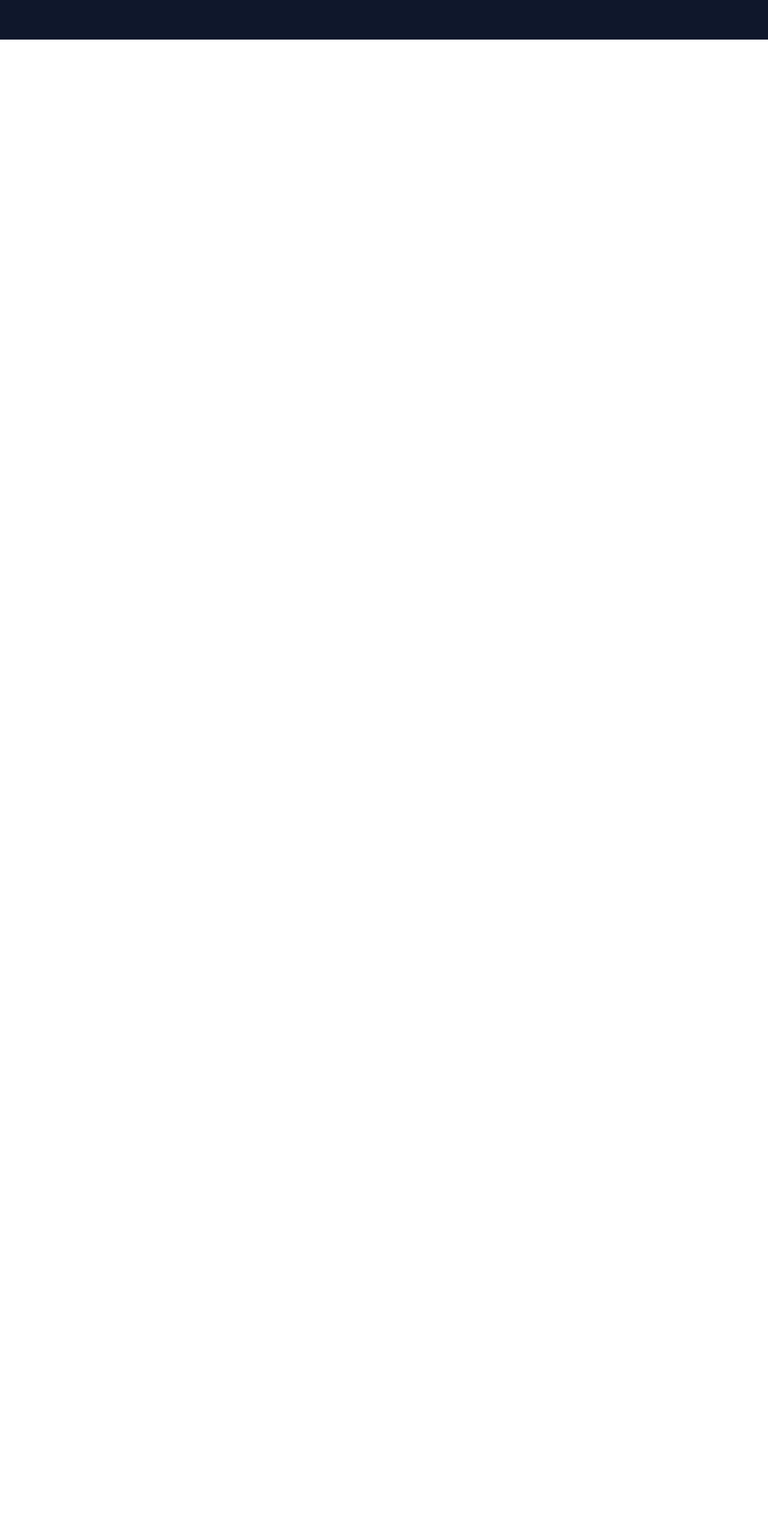
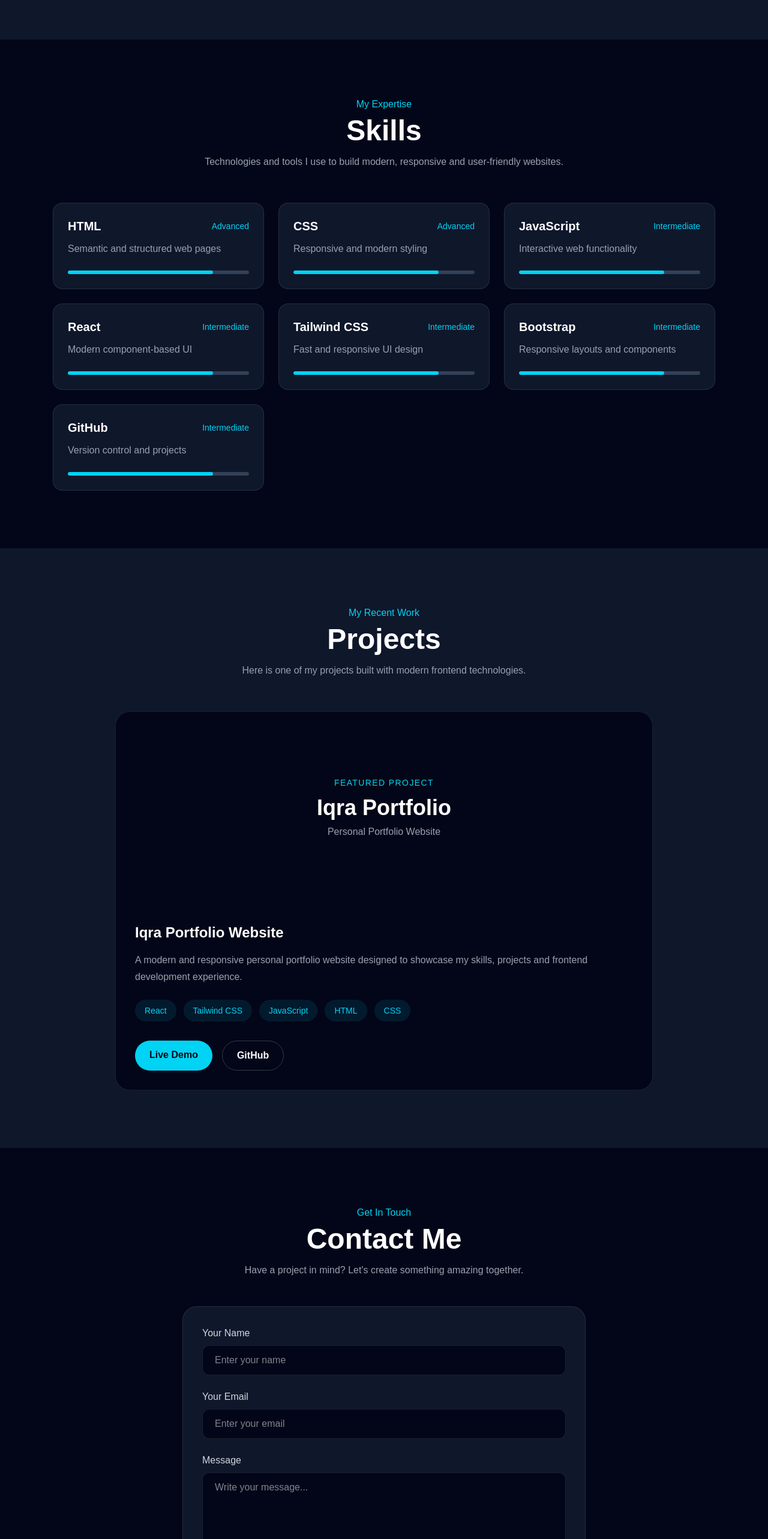
Before and after one commit to iqramanzoor-20/iqra-portfolio-website, a React (Vite) app in the folder iqra-portfolio/: page / in a window 1280 px wide. Shown: the part 1170-3736 px from the top of the page at 60% size. Before the commit the page ends 1236 px from the top, so only its background shows below. Built offline with nearby package versions, Linux system fonts and the light colour scheme.

Commit message:
add new files and ubdate

```diff
--- a/iqra-portfolio/src/App.jsx
+++ b/iqra-portfolio/src/App.jsx
@@ -1,7 +1,10 @@
 import Navbar from "./components/Navbar"
 import Hero from "./components/Hero"
 import About from "./components/About"
-
+import Skills from "./components/Skills"
+import Projects from "./components/Projects"
+import Contact from "./components/Contact"
+import Footer from "./components/Footer"
 function App() {
   return (
     <div className="min-h-screen bg-slate-950 text-white">
@@ -11,6 +14,10 @@ function App() {
       <main>
         <Hero />
         <About />
+        <Skills />
+        <Projects />
+        <Contact />
+        <Footer />
       </main>
 
     </div>
--- /dev/null
+++ b/iqra-portfolio/src/components/Contact.jsx
@@ -0,0 +1,78 @@
+function Contact() {
+  return (
+    <section
+      id="contact"
+      className="py-24 bg-slate-950"
+    >
+      <div className="max-w-5xl mx-auto px-6">
+
+        <div className="text-center mb-12">
+          <p className="text-cyan-400 font-medium">
+            Get In Touch
+          </p>
+
+          <h2 className="text-4xl md:text-5xl font-bold mt-2">
+            Contact Me
+          </h2>
+
+          <p className="text-gray-400 mt-4">
+            Have a project in mind? Let's create something amazing together.
+          </p>
+        </div>
+
+        <div className="max-w-2xl mx-auto bg-slate-900 border border-white/10 rounded-3xl p-8">
+
+          <form className="space-y-6">
+
+            <div>
+              <label className="block text-gray-300 mb-2">
+                Your Name
+              </label>
+
+              <input
+                type="text"
+                placeholder="Enter your name"
+                className="w-full px-5 py-3 rounded-xl bg-slate-950 border border-white/10 outline-none focus:border-cyan-400 transition"
+              />
+            </div>
+
+            <div>
+              <label className="block text-gray-300 mb-2">
+                Your Email
+              </label>
+
+              <input
+                type="email"
+                placeholder="Enter your email"
+                className="w-full px-5 py-3 rounded-xl bg-slate-950 border border-white/10 outline-none focus:border-cyan-400 transition"
+              />
+            </div>
+
+            <div>
+              <label className="block text-gray-300 mb-2">
+                Message
+              </label>
+
+              <textarea
+                rows="5"
+                placeholder="Write your message..."
+                className="w-full px-5 py-3 rounded-xl bg-slate-950 border border-white/10 outline-none focus:border-cyan-400 transition resize-none"
+              ></textarea>
+            </div>
+
+            <button
+              type="submit"
+              className="w-full py-3 rounded-xl bg-cyan-400 text-slate-950 font-bold hover:bg-cyan-300 transition"
+            >
+              Send Message
+            </button>
+
+          </form>
+        </div>
+
+      </div>
+    </section>
+  )
+}
+
+export default Contact
--- /dev/null
+++ b/iqra-portfolio/src/components/Footer.jsx
@@ -0,0 +1,23 @@
+function Footer() {
+  return (
+    <footer className="py-8 bg-slate-900 border-t border-white/10">
+      <div className="max-w-6xl mx-auto px-6 text-center">
+
+        <h3 className="text-2xl font-bold text-cyan-400">
+          Iqra.
+        </h3>
+
+        <p className="text-gray-400 mt-2">
+          Frontend Developer
+        </p>
+
+        <p className="text-gray-500 text-sm mt-6">
+          © 2026 Iqra. All rights reserved.
+        </p>
+
+      </div>
+    </footer>
+  )
+}
+
+export default Footer
--- a/iqra-portfolio/src/components/Projects.jsx
+++ b/iqra-portfolio/src/components/Projects.jsx
@@ -0,0 +1,110 @@
+function Projects() {
+  return (
+    <section
+      id="projects"
+      className="py-24 bg-slate-900"
+    >
+      <div className="max-w-6xl mx-auto px-6">
+
+        {/* Heading */}
+        <div className="text-center mb-14">
+          <p className="text-cyan-400 font-medium">
+            My Recent Work
+          </p>
+
+          <h2 className="text-4xl md:text-5xl font-bold mt-2">
+            Projects
+          </h2>
+
+          <p className="text-gray-400 mt-4 max-w-2xl mx-auto">
+            Here is one of my projects built with modern
+            frontend technologies.
+          </p>
+        </div>
+
+        {/* Project Card */}
+        <div className="max-w-4xl mx-auto">
+          <div className="group bg-slate-950 rounded-3xl overflow-hidden border border-white/10 hover:border-cyan-400/50 transition duration-300">
+
+            {/* Project Preview */}
+            <div className="h-64 md:h-80 bg-gradient-to from-cyan-400/20 via-slate-900 to-purple-500/20 flex items-center justify-center">
+              <div className="text-center">
+                <p className="text-cyan-400 text-sm uppercase tracking-widest">
+                  Featured Project
+                </p>
+
+                <h3 className="text-3xl md:text-4xl font-bold mt-3">
+                  Iqra Portfolio
+                </h3>
+
+                <p className="text-gray-400 mt-2">
+                  Personal Portfolio Website
+                </p>
+              </div>
+            </div>
+
+            {/* Project Details */}
+            <div className="p-8">
+
+              <h3 className="text-2xl font-bold">
+                Iqra Portfolio Website
+              </h3>
+
+              <p className="text-gray-400 leading-7 mt-4">
+                A modern and responsive personal portfolio website
+                designed to showcase my skills, projects and
+                frontend development experience.
+              </p>
+
+              {/* Technologies */}
+              <div className="flex flex-wrap gap-3 mt-6">
+                <span className="px-4 py-2 rounded-full bg-cyan-400/10 text-cyan-400 text-sm">
+                  React
+                </span>
+
+                <span className="px-4 py-2 rounded-full bg-cyan-400/10 text-cyan-400 text-sm">
+                  Tailwind CSS
+                </span>
+
+                <span className="px-4 py-2 rounded-full bg-cyan-400/10 text-cyan-400 text-sm">
+                  JavaScript
+                </span>
+
+                <span className="px-4 py-2 rounded-full bg-cyan-400/10 text-cyan-400 text-sm">
+                  HTML
+                </span>
+
+                <span className="px-4 py-2 rounded-full bg-cyan-400/10 text-cyan-400 text-sm">
+                  CSS
+                </span>
+              </div>
+
+              {/* Buttons */}
+              <div className="flex flex-wrap gap-4 mt-8">
+
+                <a
+                  href="#"
+                  className="px-6 py-3 rounded-full bg-cyan-400 text-slate-950 font-semibold hover:bg-cyan-300 transition"
+                >
+                  Live Demo
+                </a>
+
+                <a
+                  href="#"
+                  className="px-6 py-3 rounded-full border border-white/20 text-white font-semibold hover:border-cyan-400 hover:text-cyan-400 transition"
+                >
+                  GitHub
+                </a>
+
+              </div>
+
+            </div>
+          </div>
+        </div>
+
+      </div>
+    </section>
+  )
+}
+
+export default Projects
--- a/iqra-portfolio/src/components/Skills.jsx
+++ b/iqra-portfolio/src/components/Skills.jsx
@@ -0,0 +1,92 @@
+function Skills() {
+  const skills = [
+    {
+      name: "HTML",
+      level: "Advanced",
+      description: "Semantic and structured web pages",
+    },
+    {
+      name: "CSS",
+      level: "Advanced",
+      description: "Responsive and modern styling",
+    },
+    {
+      name: "JavaScript",
+      level: "Intermediate",
+      description: "Interactive web functionality",
+    },
+    {
+      name: "React",
+      level: "Intermediate",
+      description: "Modern component-based UI",
+    },
+    {
+      name: "Tailwind CSS",
+      level: "Intermediate",
+      description: "Fast and responsive UI design",
+    },
+    {
+      name: "Bootstrap",
+      level: "Intermediate",
+      description: "Responsive layouts and components",
+    },
+    {
+      name: "GitHub",
+      level: "Intermediate",
+      description: "Version control and projects",
+    },
+  ]
+
+  return (
+    <section id="skills" className="py-24 bg-slate-950">
+      <div className="max-w-6xl mx-auto px-6">
+
+        <div className="text-center mb-14">
+          <p className="text-cyan-400 font-medium">
+            My Expertise
+          </p>
+
+          <h2 className="text-4xl md:text-5xl font-bold mt-2">
+            Skills
+          </h2>
+
+          <p className="text-gray-400 mt-4 max-w-2xl mx-auto">
+            Technologies and tools I use to build modern,
+            responsive and user-friendly websites.
+          </p>
+        </div>
+
+        <div className="grid sm:grid-cols-2 lg:grid-cols-3 gap-6">
+
+          {skills.map((skill) => (
+            <div
+              key={skill.name}
+              className="group p-6 rounded-2xl bg-slate-900 border border-white/10 hover:border-cyan-400/50 hover:-translate-y-2 transition duration-300"
+            >
+              <div className="flex items-center justify-between">
+                <h3 className="text-xl font-bold">
+                  {skill.name}
+                </h3>
+
+                <span className="text-sm text-cyan-400">
+                  {skill.level}
+                </span>
+              </div>
+
+              <p className="text-gray-400 mt-3">
+                {skill.description}
+              </p>
+
+              <div className="w-full h-1.5 bg-slate-700 rounded-full mt-6 overflow-hidden">
+                <div className="w-4/5 h-full bg-cyan-400 rounded-full"></div>
+              </div>
+            </div>
+          ))}
+
+        </div>
+      </div>
+    </section>
+  )
+}
+
+export default Skills
```
